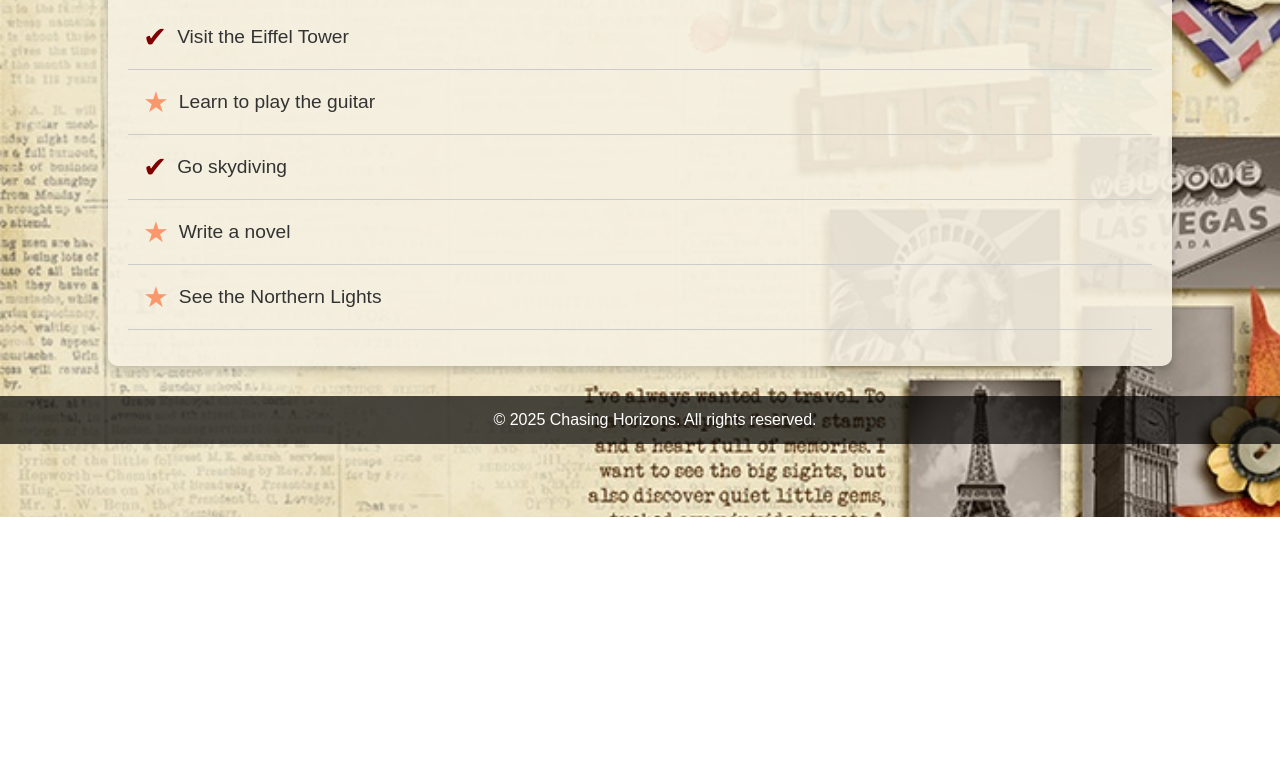
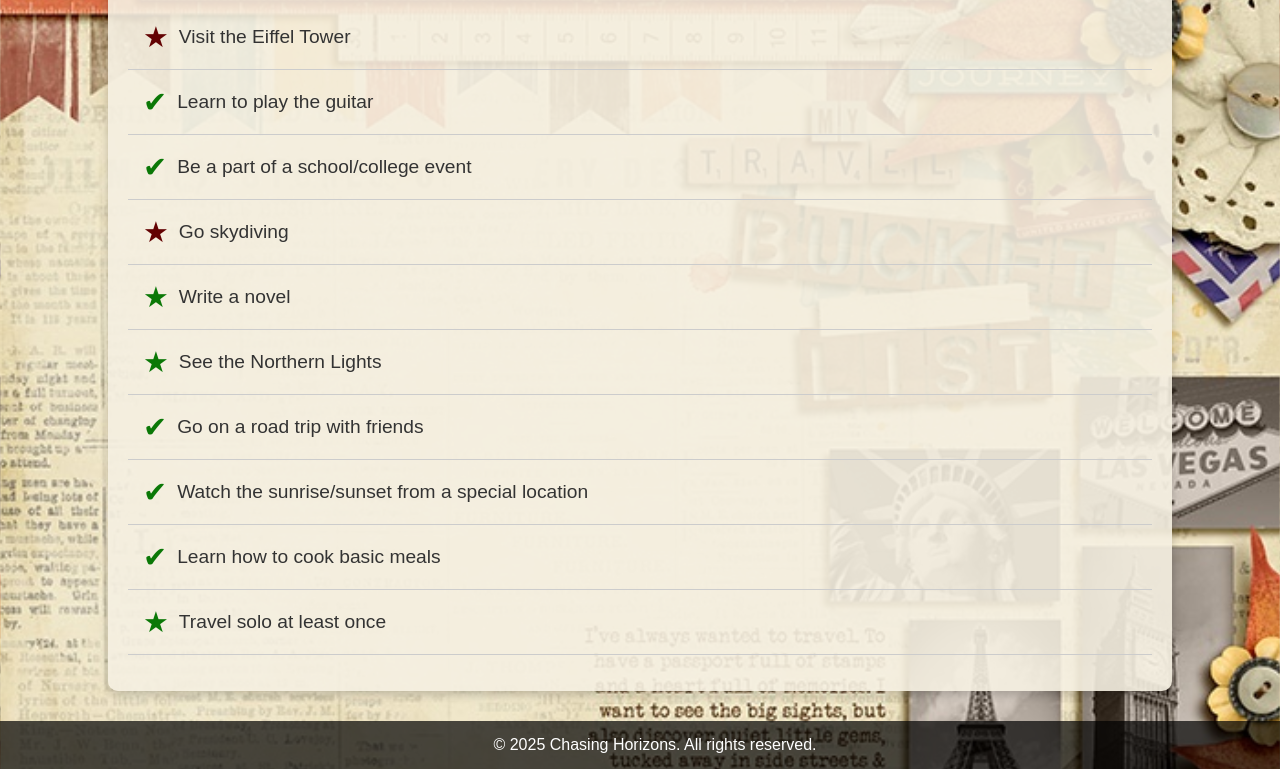
Before and after one commit to Shrestha-Suyog/motioncut1, a plain HTML site: page WEEK1/index.html in a window 1280 px wide. Shown: the part 283-1052 px from the top of the page. Before the commit the page ends 800 px from the top, so only its background shows below. Drawn offline with Linux system fonts and the light colour scheme.

Commit message:
added HTML code

```diff
--- a/WEEK1/index.html
+++ b/WEEK1/index.html
@@ -15,11 +15,16 @@
     <div class="container" style="background: rgba(245, 240, 225, 0.9);">
         <h2>My Bucket List</h2>
         <ul>
-            <li class="completed"><span>✔</span> Visit the Eiffel Tower</li>
-            <li class="incomplete"><span>★</span> Learn to play the guitar</li>
-            <li class="completed"><span>✔</span> Go skydiving</li>
+            <li class="completed"><span>★</span> Visit the Eiffel Tower</li>
+            <li class="incomplete"><span>✔</span> Learn to play the guitar</li>
+            <li class="incomplete"><span>✔</span> Be a part of a school/college event</li>
+            <li class="completed"><span>★</span> Go skydiving</li>
             <li class="incomplete"><span>★</span> Write a novel</li>
             <li class="incomplete"><span>★</span> See the Northern Lights</li>
+            <li class="incomplete"><span>✔</span> Go on a road trip with friends</li>
+            <li class="incomplete"><span>✔</span> Watch the sunrise/sunset from a special location</li>
+            <li class="incomplete"><span>✔</span> Learn how to cook basic meals</li>
+            <li class="incomplete"><span>★</span> Travel solo at least once</li>
         </ul>
     </div>
 
--- a/WEEK1/style.css
+++ b/WEEK1/style.css
@@ -56,14 +56,14 @@ li span {
 }
 
 .completed span {
-    color: maroon;
+    color: rgb(99, 2, 2);
 }
 
 .incomplete span {
-    color: rgba(255, 68, 0, 0.51);
+    color: rgba(4, 116, 0, 0.973);
 }
 
-/* Responsive Design */
+
 @media (max-width: 768px) {
     .container {
         width: 90%;
```
